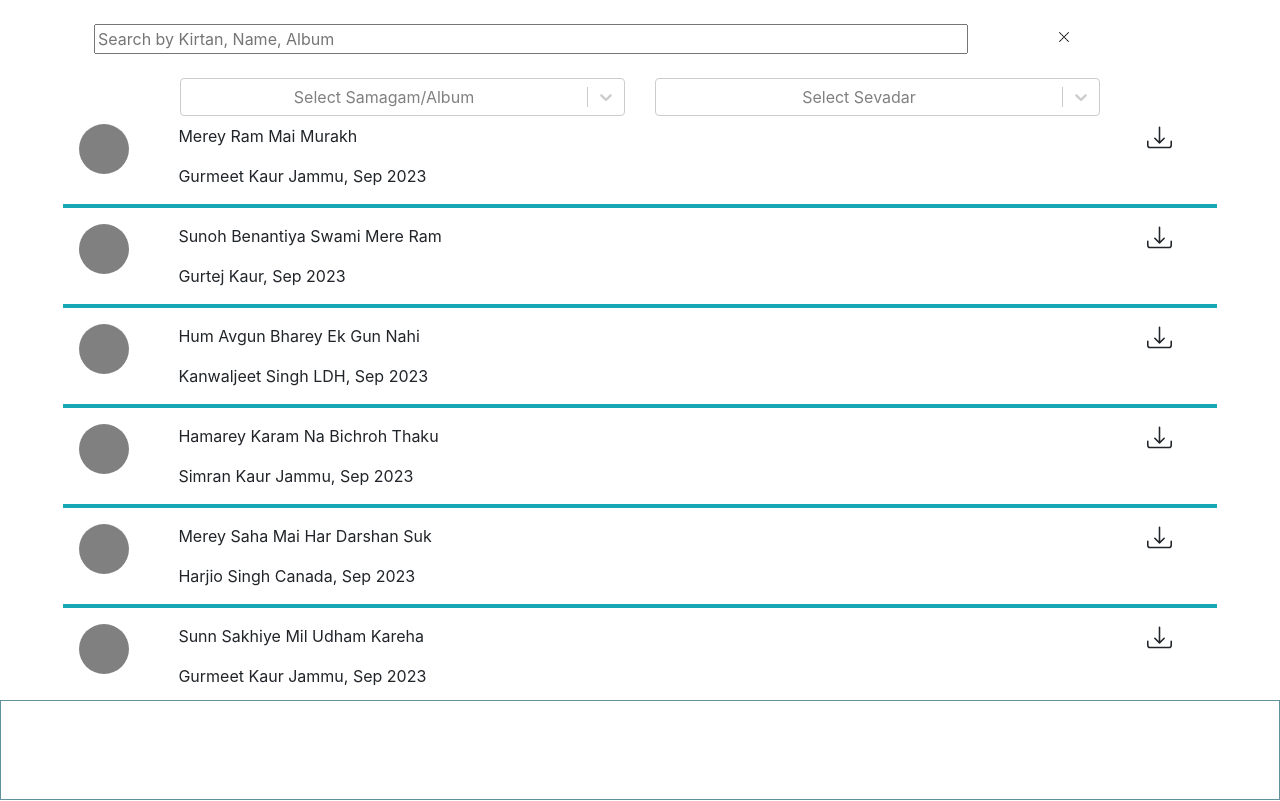
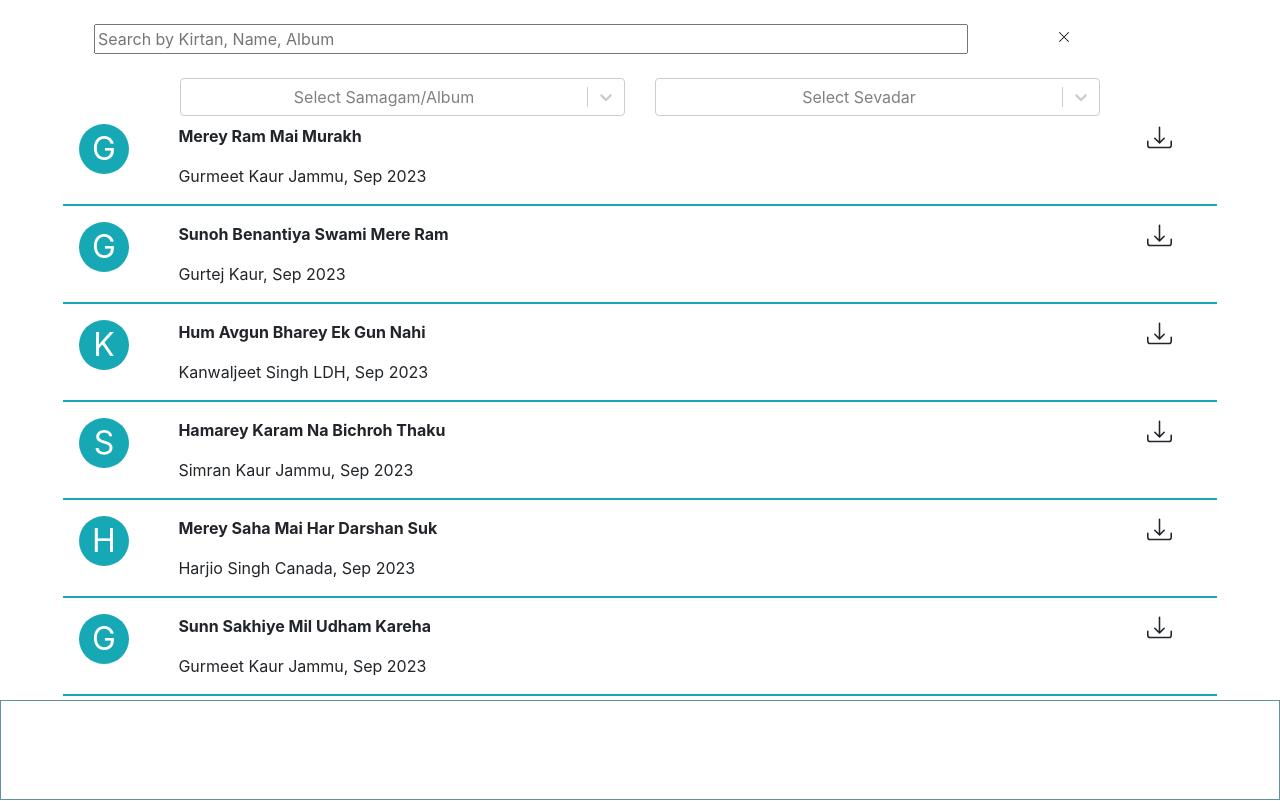
Before and after one commit to isupreetk/kirtan-frontend, a React (Create React App) app: page / in a window 1280 px wide. Shown: the top 801 px of the page. Built offline with nearby package versions, Linux system fonts and the light colour scheme.

Commit message:
populated initials of artist in avatar

```diff
--- a/src/components/KirtanList/KirtanList.jsx
+++ b/src/components/KirtanList/KirtanList.jsx
@@ -41,7 +41,9 @@ function KirtanList({
           <Row className="">
             <div className="kirtan-list-item">
               <div className="kirtan-list-item__container1">
-                <div className="kirtan-list-item__avatar"></div>
+                <div className="kirtan-list-item__avatar">
+                  {kirtan.Sevadar.charAt(0).toUpperCase()}
+                </div>
               </div>
               <div
                 className="kirtan-list-item__container2"
--- a/src/components/KirtanList/KirtanList.scss
+++ b/src/components/KirtanList/KirtanList.scss
@@ -11,7 +11,7 @@
 
 .kirtan-list-item {
     display: flex;
-    border-bottom: 4px solid #17a8b5;
+    border-bottom: 2px solid #17a8b5;
     margin: 0.5rem;
     width: 100%;
 
@@ -29,9 +29,14 @@
 
     &__avatar {
         border-radius: 50%;
-        background-color: grey;
+        background-color: #17a8b5;
         height: 50px;
         width: 50px;
+        color: #ffffff;
+        display: flex;
+        align-items: center;
+        justify-content: center;
+        font-size: 2rem;
 
         @include tablet {
         margin: 0;
@@ -57,6 +62,7 @@
 
     &__title {
         text-align: left;
+        font-weight: 700;
     }
 
     &__details {
```
